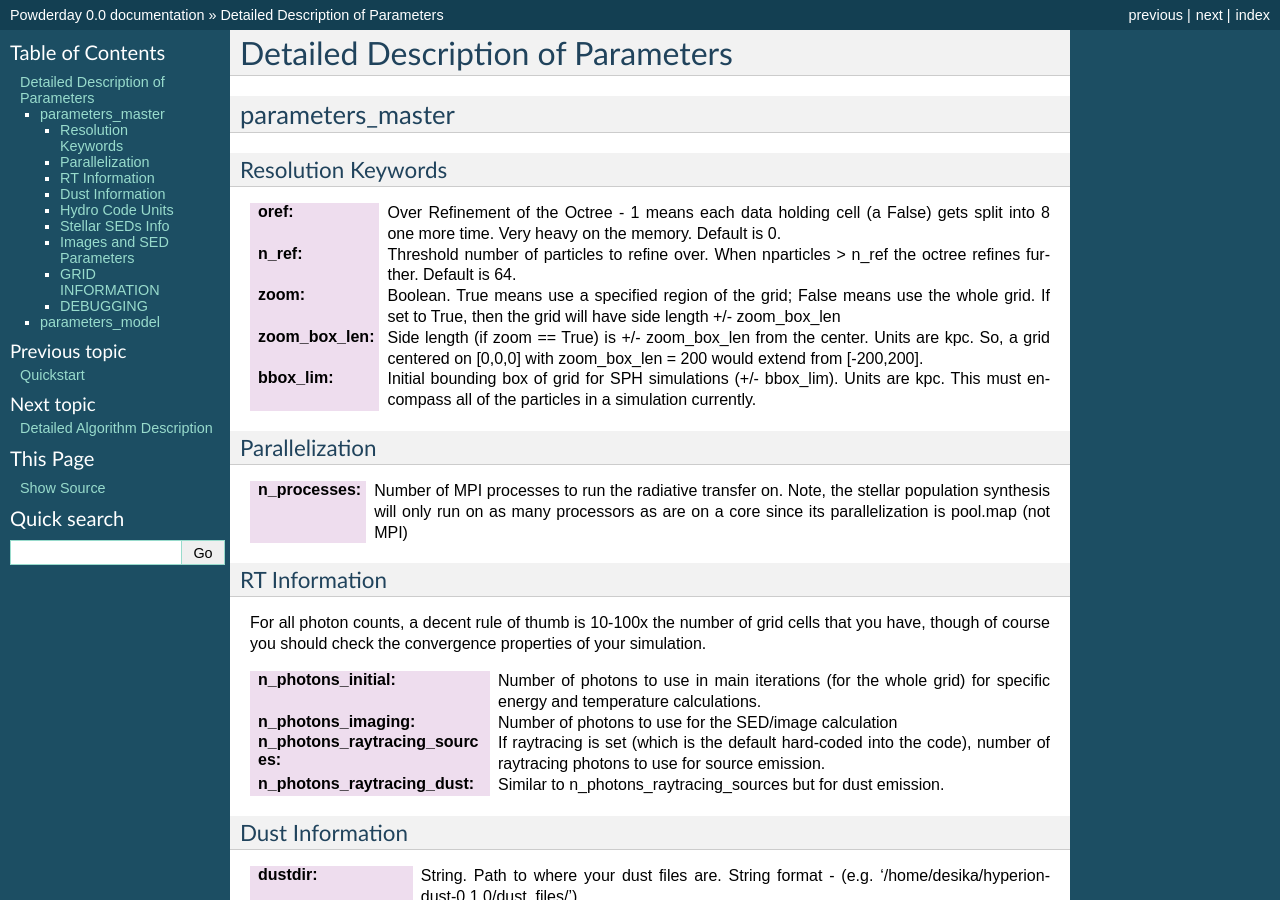
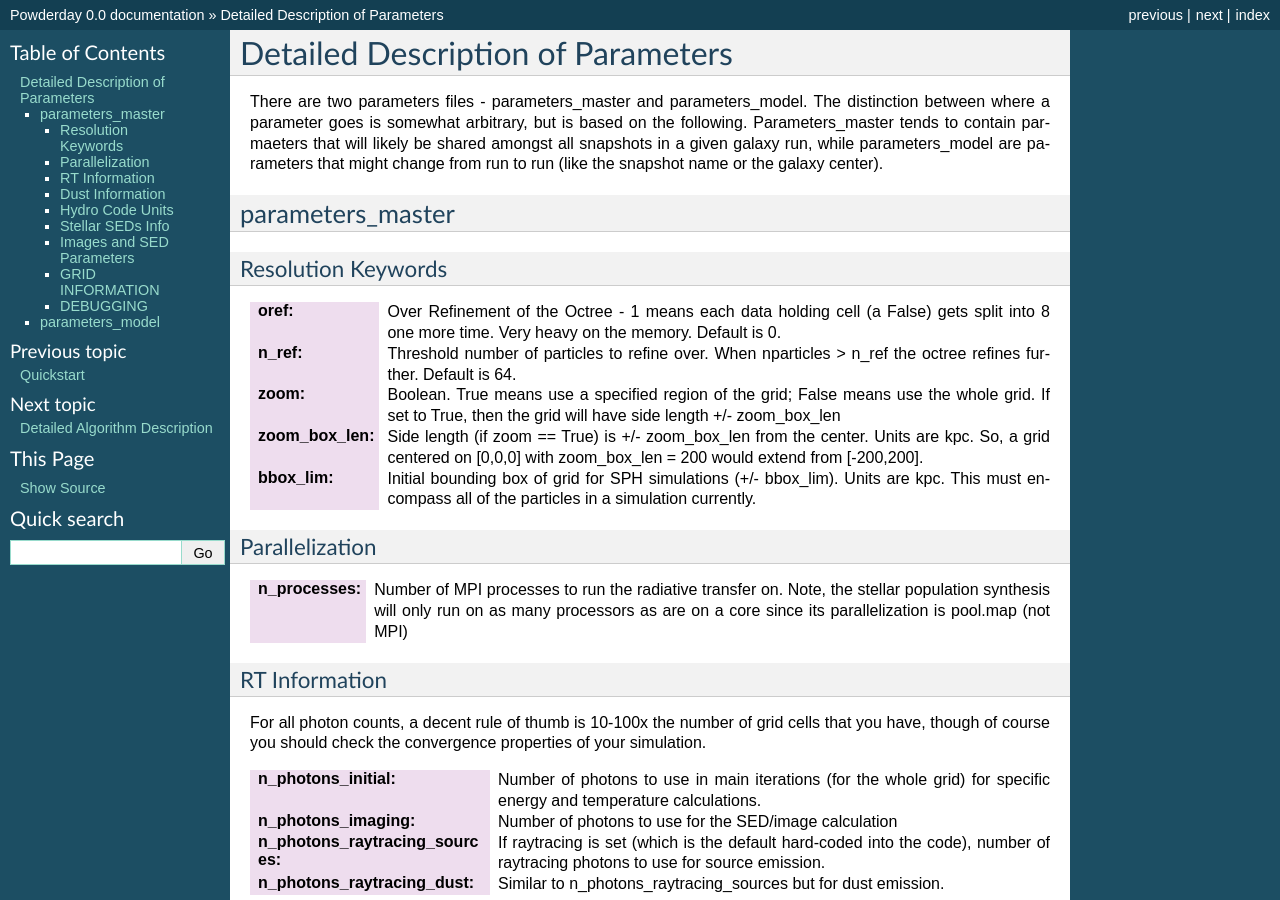
Before and after one commit to dnarayanan/powderday, a Sphinx documentation site: the page built from docs/parameters_description.rst, in a window 1280 px wide and 900 px high. Built offline with Sphinx 7.4.7, drawn with Linux system fonts in a browser that asks for light colours; some of the changed text lies outside the part shown.

```diff
--- a/docs/parameters_description.rst
+++ b/docs/parameters_description.rst
@@ -1,5 +1,13 @@
 Detailed Description of Parameters
 **********
+
+There are two parameters files - parameters_master and
+parameters_model.  The distinction between where a parameter goes is
+somewhat arbitrary, but is based on the following.  Parameters_master
+tends to contain parmaeters that will likely be shared amongst all
+snapshots in a given galaxy run, while parameters_model are parameters
+that might change from run to run (like the snapshot name or the
+galaxy center).
 
 parameters_master
 ============
@@ -241,3 +249,4 @@
 
 parameters_model
 ============
+There are a few important parameters to be set in this parameters file
```
Also changed, not shown: parameters_model.py (+8 -0 lines).
